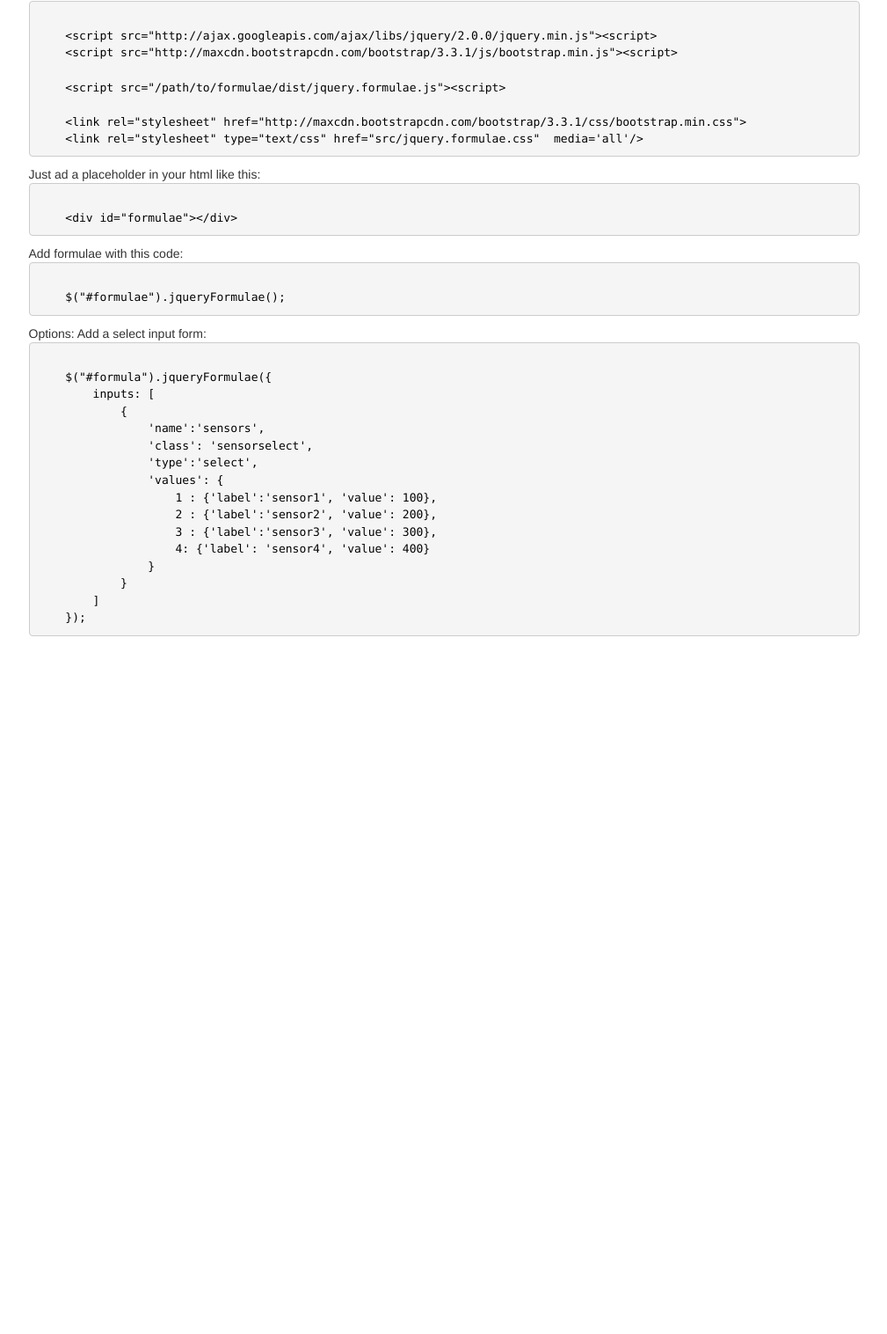
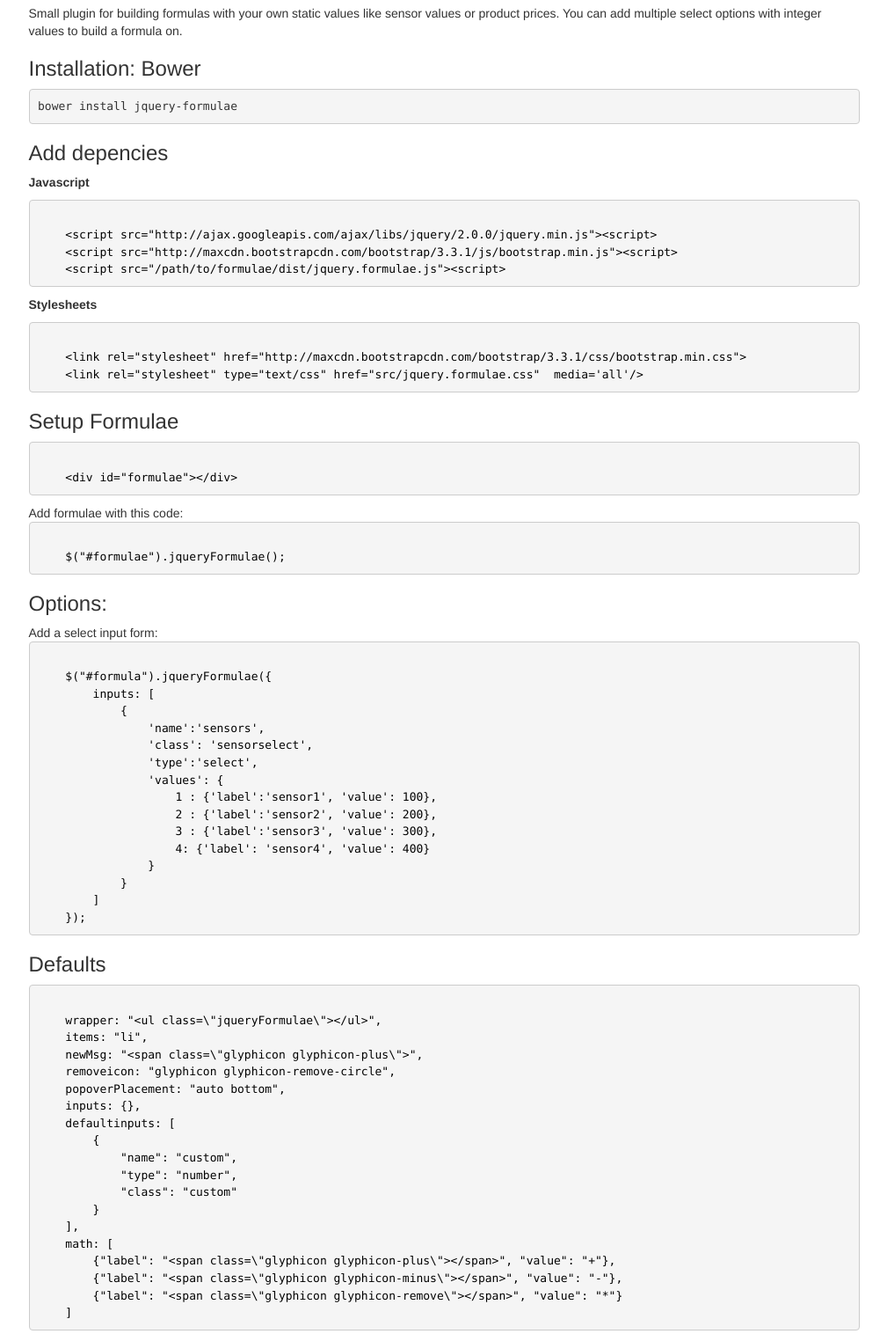
Before and after one commit to Roywcm/jqueryFormulae, a plain HTML site: page index.html in a window 1280 px wide. Shown: the part 548-2064 px from the top of the page at 88% size, without its empty margins (135-1144 px from the left). Before the commit the page ends 1281 px from the top, so only its background shows below. Drawn offline with nearby package versions, Linux system fonts and the light colour scheme.

Commit message:
improved

```diff
--- a/index.html
+++ b/index.html
@@ -57,7 +57,7 @@
         <div class="container">
             <div class="row">
                 <div class="page-header">
-                    <h1>Jquery Formulae <small>Build formula's with your own dependencies</small></h1>
+                    <h1>Jquery Formulae <small>Build formula's with your own static values!</small></h1>
                 </div>
                 <form id="test">
                     <div id="formula"></div>
@@ -71,37 +71,48 @@
             <div class="row">
             <div class="col-md-10 col-md-offset-1">
             	<div class="page-header">
+                    <h1>Download</h1>
+                </div>
+                <a class="btn btn-success" href="https://github.com/Roywcm/jqueryFormulae/zipball/master">Download (zip)</a>
+
+
+                <div class="page-header">
                     <h1>Installation and usage</h1>
                 </div>
 
-<p>Small plugin for building formulas with your own depencies like sensor values. You can add multiple select options with integer values to build a formula on.</p>
+<p>Small plugin for building formulas with your own static values like sensor values or product prices. You can add multiple select options with integer values to build a formula on.</p>
 
-<p><strong>Installation: Bower</strong></p>
+<h3>Installation: Bower</h3>
 
 <pre><code>bower install jquery-formulae</code></pre>
 
-Add this in your project
+<h3>Add depencies</h3>
 
+<p><strong>Javascript</strong></p>
 <pre><code class="language-markup">
 	&lt;script src="http://ajax.googleapis.com/ajax/libs/jquery/2.0.0/jquery.min.js"&gt;&lt;script&gt;
 	&lt;script src="http://maxcdn.bootstrapcdn.com/bootstrap/3.3.1/js/bootstrap.min.js"&gt;&lt;script&gt;
-
-    &lt;script src="/path/to/formulae/dist/jquery.formulae.js"&gt;&lt;script&gt;
-
+	&lt;script src="/path/to/formulae/dist/jquery.formulae.js"&gt;&lt;script&gt;
+</code></pre>
+<p><strong>Stylesheets</strong></p>
+<pre><code class="language-markup">
 	&lt;link rel="stylesheet" href="http://maxcdn.bootstrapcdn.com/bootstrap/3.3.1/css/bootstrap.min.css"&gt;
 	&lt;link rel="stylesheet" type="text/css" href="src/jquery.formulae.css"  media='all'/&gt;
 </code></pre>
-Just ad a placeholder in your html like this:
+
+<h3>Setup Formulae</h3>
 
 <pre><code class="language-markup">
 	&lt;div id="formulae"&gt;&lt;/div&gt;
 </code></pre>
+
 Add formulae with this code:
 
 <pre><code class="language-javascript">
 	$("#formulae").jqueryFormulae();
 </code></pre>
-Options:
+
+<h3>Options:</h3>
 
 Add a select input form:
 <pre><code class="language-javascript">
@@ -121,6 +132,30 @@ Add a select input form:
 	    ]
 	});
 </code></pre>
+
+<h3>Defaults</h3>
+
+<pre><code class="language-javascript">
+    wrapper: "&lt;ul class=\"jqueryFormulae\">&lt;/ul&gt;",
+    items: "li",
+    newMsg: "&lt;span class=\"glyphicon glyphicon-plus\"&gt;",
+    removeicon: "glyphicon glyphicon-remove-circle",
+    popoverPlacement: "auto bottom",
+    inputs: {},
+    defaultinputs: [
+        {
+            "name": "custom",
+            "type": "number",
+            "class": "custom"
+        }
+    ],
+    math: [
+        {"label": "&lt;span class=\"glyphicon glyphicon-plus\"&gt;&lt;/span&gt;", "value": "+"},
+        {"label": "&lt;span class=\"glyphicon glyphicon-minus\"&gt;&lt;/span&gt;", "value": "-"},
+        {"label": "&lt;span class=\"glyphicon glyphicon-remove\"&gt;&lt;/span&gt;", "value": "*"}
+    ]
+</code></pre>
+
             </div>
             </div>
         </div>
```
